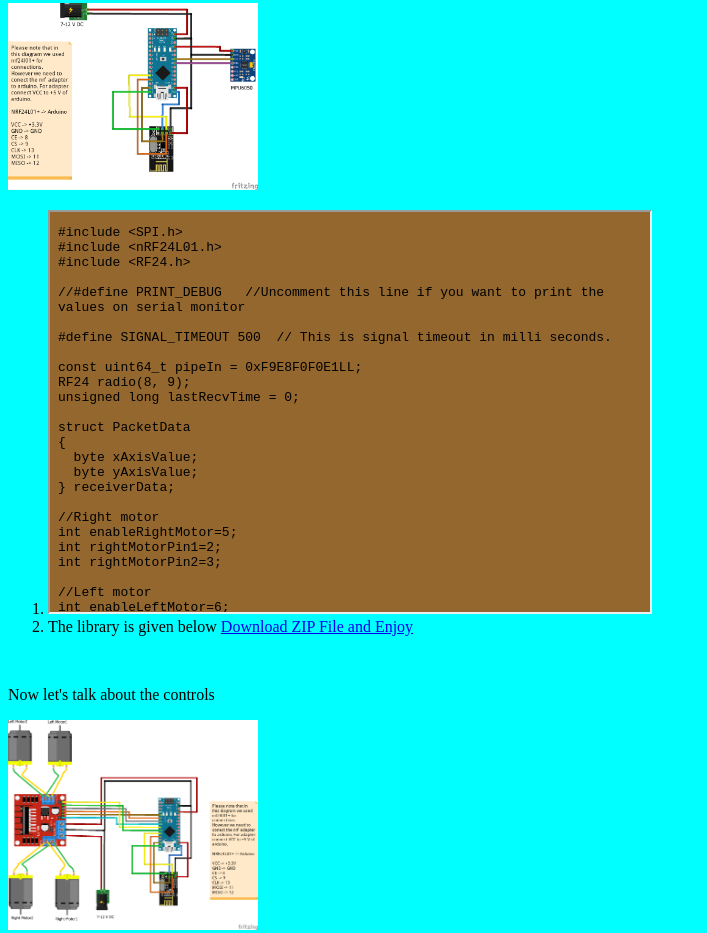
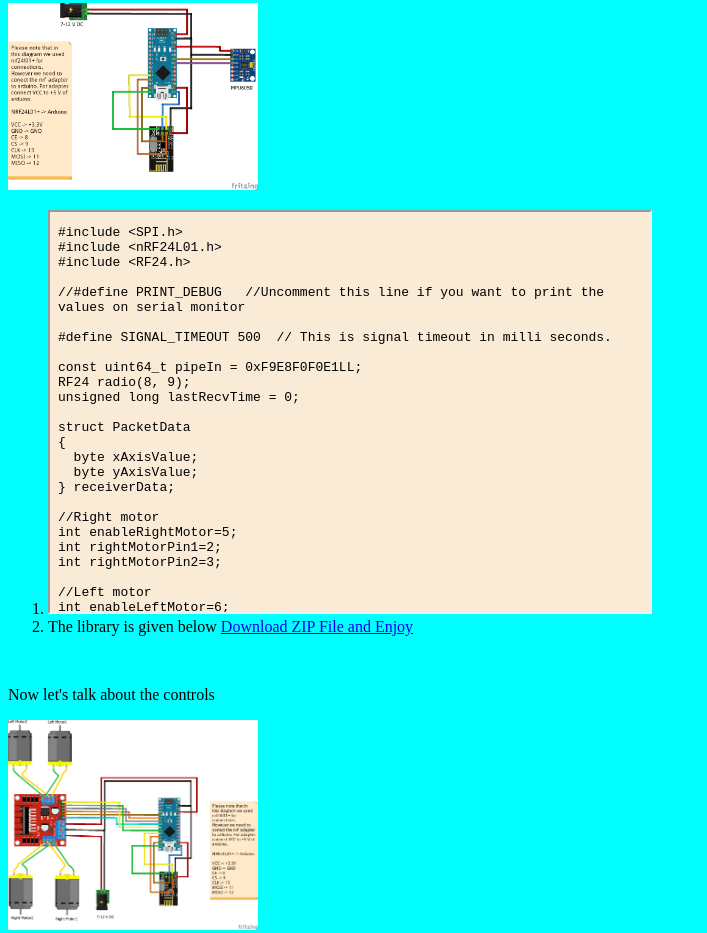
Before and after one commit to bishalnda25-collab/Group-2-Project, a plain HTML site: page index.html in a window 1280 px wide. Shown: the part 1476-2409 px from the top of the page, without its empty margins (0-707 px from the left). Drawn offline with Linux system fonts and the light colour scheme.

Commit message:
Update style.css

```diff
--- a/style.css
+++ b/style.css
@@ -2,7 +2,7 @@ body{
     background-color: aqua;
 }
 iframe{
-    background-color: rgb(147, 103, 45);
+    background-color: antiquewhite;
 }
 ul{
     background-color: bisque;
@@ -12,4 +12,5 @@ td{
 }
 table{
     background-color: yellowgreen;
+
 }
```
